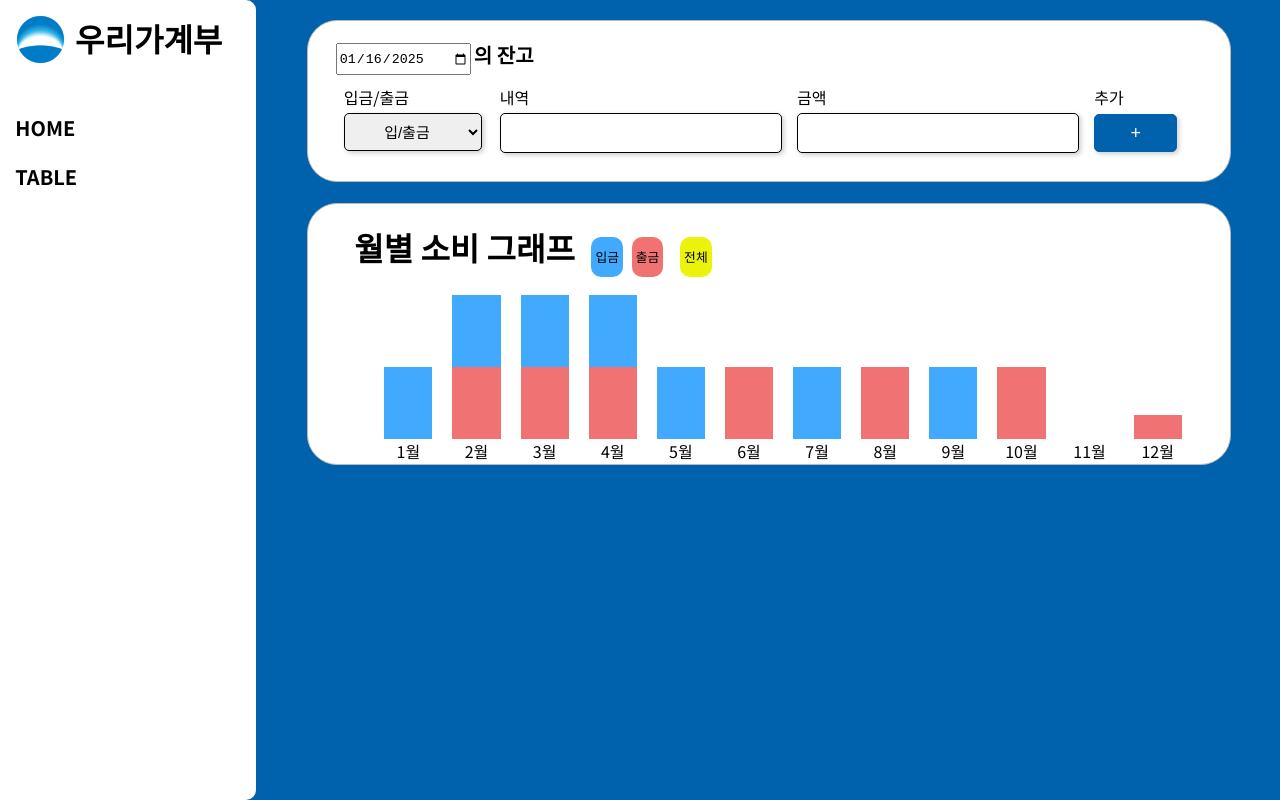
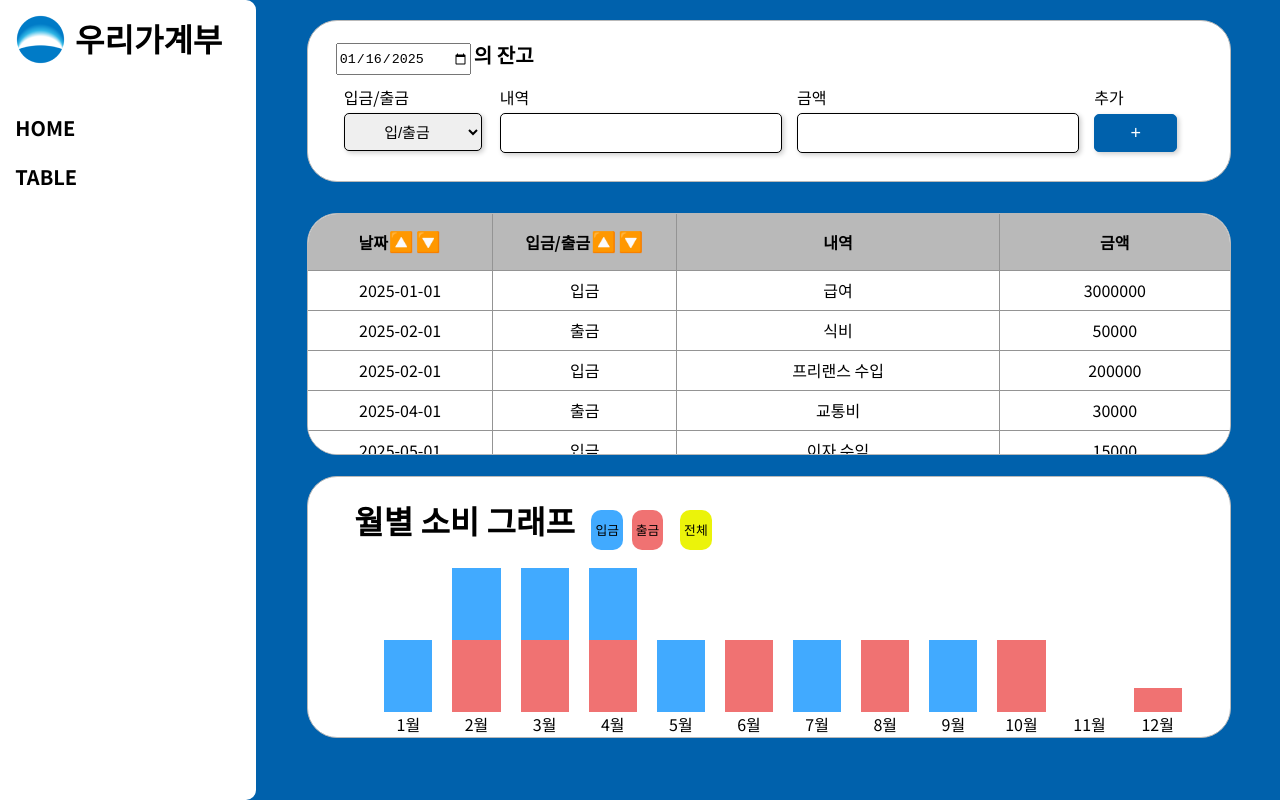
Before and after one commit to woorifisa-service-dev-4th/frontend-3rd-woori-account-book, a React (Vite) app: page / in a window 1280 px wide. Built offline with nearby package versions, Linux system fonts and the light colour scheme.

Commit message:
Feat: 테이블 기능 구현

```diff
--- a/src/App.jsx
+++ b/src/App.jsx
@@ -1,34 +1,162 @@
-import React from "react";
-import Main from "./layouts/Main";
-import DefaultLayout from "./layouts/DefaultLayout";
-import CustomTable from "./components/CustomTable";
-import Footer from "./components/footer/Footer";
-import { InputContext, InputProvider } from "./contexts/InputContext";
-import Input from "./components/input/Input"
+import React, { useState, useEffect } from "react";
+import Main from "../src/layouts/Main";
+import DefaultLayout from "../src/layouts/DefaultLayout";
+import CustomTable from "./components/table/CustomTable";
+import Footer from "../src/components/footer/Footer";
+import { InputContext, InputProvider } from "../src/contexts/InputContext";
+import Input from "../src/components/input/Input";
 
 const App = () => {
+    const [data, setData] = useState([]); // 초기 상태는 빈 배열
+    console.log(data);
+
     const dummyData = [
-        { id: 1, date: "2025-01-01", type: "입금", text: "급여", money: "3000000" },
-        { id: 2, date: "2025-02-01", type: "출금", text: "식비", money: "50000" },
-        { id: 3, date: "2025-02-01", type: "입금", text: "프리랜스 수입", money: "200000" },
-        { id: 4, date: "2025-04-01", type: "출금", text: "교통비", money: "30000" },
-        { id: 5, date: "2025-05-01", type: "입금", text: "이자 수익", money: "15000" },
-        { id: 6, date: "2025-06-01", type: "출금", text: "온라인 쇼핑", money: "70000" },
-        { id: 7, date: "2025-04-01", type: "입금", text: "상품 판매", money: "250000" },
-        { id: 8, date: "2025-08-01", type: "출금", text: "전기세", money: "40000" },
-        { id: 9, date: "2025-09-01", type: "입금", text: "기타 수입", money: "100000" },
-        { id: 10, date: "2025-10-01", type: "출금", text: "헬스장 비용", money: "50000" },
-        { id: 11, date: "2025-03-01", type: "입금", text: "세금 환급", money: "80000" },
-        { id: 12, date: "2025-12-01", type: "출금", text: "영화관람", money: "15000" },
-        { id: 13, date: "2025-01-02", type: "입금", text: "주식 배당금", money: "30000" },
-        { id: 14, date: "2025-03-02", type: "출금", text: "식료품", money: "100000" },
-        { id: 15, date: "2025-02-02", type: "입금", text: "재정상담 수입", money: "500000" },
-        { id: 16, date: "2025-04-02", type: "출금", text: "미용실", money: "20000" },
-        { id: 17, date: "2025-05-02", type: "입금", text: "기부금", money: "1000000" },
-        { id: 18, date: "2025-06-02", type: "출금", text: "외식", money: "80000" },
-        { id: 19, date: "2025-07-02", type: "입금", text: "사업 투자", money: "5000000" },
-        { id: 20, date: "2025-08-02", type: "출금", text: "렌탈비", money: "120000" },
+        {
+            id: 1,
+            date: "2025-01-01",
+            type: "입금",
+            text: "급여",
+            money: "3000000",
+        },
+        {
+            id: 2,
+            date: "2025-02-01",
+            type: "출금",
+            text: "식비",
+            money: "50000",
+        },
+        {
+            id: 3,
+            date: "2025-02-01",
+            type: "입금",
+            text: "프리랜스 수입",
+            money: "200000",
+        },
+        {
+            id: 4,
+            date: "2025-04-01",
+            type: "출금",
+            text: "교통비",
+            money: "30000",
+        },
+        {
+            id: 5,
+            date: "2025-05-01",
+            type: "입금",
+            text: "이자 수익",
+            money: "15000",
+        },
+        {
+            id: 6,
+            date: "2025-06-01",
+            type: "출금",
+            text: "온라인 쇼핑",
+            money: "70000",
+        },
+        {
+            id: 7,
+            date: "2025-04-01",
+            type: "입금",
+            text: "상품 판매",
+            money: "250000",
+        },
+        {
+            id: 8,
+            date: "2025-08-01",
+            type: "출금",
+            text: "전기세",
+            money: "40000",
+        },
+        {
+            id: 9,
+            date: "2025-09-01",
+            type: "입금",
+            text: "기타 수입",
+            money: "100000",
+        },
+        {
+            id: 10,
+            date: "2025-10-01",
+            type: "출금",
+            text: "헬스장 비용",
+            money: "50000",
+        },
+        {
+            id: 11,
+            date: "2025-03-01",
+            type: "입금",
+            text: "세금 환급",
+            money: "80000",
+        },
+        {
+            id: 12,
+            date: "2025-12-01",
+            type: "출금",
+            text: "영화관람",
+            money: "15000",
+        },
+        {
+            id: 13,
+            date: "2025-01-02",
+            type: "입금",
+            text: "주식 배당금",
+            money: "30000",
+        },
+        {
+            id: 14,
+            date: "2025-03-02",
+            type: "출금",
+            text: "식료품",
+            money: "100000",
+        },
+        {
+            id: 15,
+            date: "2025-02-02",
+            type: "입금",
+            text: "재정상담 수입",
+            money: "500000",
+        },
+        {
+            id: 16,
+            date: "2025-04-02",
+            type: "출금",
+            text: "미용실",
+            money: "20000",
+        },
+        {
+            id: 17,
+            date: "2025-05-02",
+            type: "입금",
+            text: "기부금",
+            money: "1000000",
+        },
+        {
+            id: 18,
+            date: "2025-06-02",
+            type: "출금",
+            text: "외식",
+            money: "80000",
+        },
+        {
+            id: 19,
+            date: "2025-07-02",
+            type: "입금",
+            text: "사업 투자",
+            money: "5000000",
+        },
+        {
+            id: 20,
+            date: "2025-08-02",
+            type: "출금",
+            text: "렌탈비",
+            money: "120000",
+        },
     ];
+
+    // 컴포넌트가 처음 렌더링될 때 dummyData를 설정
+    useEffect(() => {
+        setData(dummyData);
+    }, []);
 
     return (
         <>
@@ -36,11 +164,13 @@ const App = () => {
                 <InputProvider>
                     <Input />
                 </InputProvider>
-            <Footer data={dummyData}/>
+                <Main>
+                    <CustomTable data={data} />
+                </Main>
+                <Footer data={dummyData} />
             </DefaultLayout>
         </>
     );
-}
+};
 
-
-export default App
+export default App;
--- /dev/null
+++ b/src/components/table/CustomTable.jsx
@@ -0,0 +1,99 @@
+import React, { useState } from "react";
+import styles from "../../styles/customTable.module.css";
+import CustomTableRow from "../table/CustomTableRow";
+
+const CustomTable = ({ data }) => {
+    const [sortedData, setSortedData] = useState(data); // 초기값은 data로 설정
+    const [isSorted, setIsSorted] = useState(false); // 정렬 여부를 추적하는 상태
+
+    // 공통 정렬 함수
+    const sortTable = (column, isAscending, isDateSort = false) => {
+        const sortedRows = [...data].sort((rowA, rowB) => {
+            let valueA = rowA[column];
+            let valueB = rowB[column];
+
+            if (isDateSort) {
+                // 날짜 데이터의 경우 Date 객체로 변환하여 비교
+                valueA = new Date(valueA);
+                valueB = new Date(valueB);
+            }
+
+            // 오름차순 / 내림차순 비교
+            if (isAscending) {
+                return valueA < valueB ? -1 : valueA > valueB ? 1 : 0;
+            } else {
+                return valueA < valueB ? 1 : valueA > valueB ? -1 : 0;
+            }
+        });
+
+        setSortedData(sortedRows); // 정렬된 데이터로 업데이트
+        setIsSorted(true); // 정렬 상태를 true로 변경
+    };
+
+    // 버튼을 누르지 않으면 원본 데이터로 돌아가도록 하는 함수
+    const resetData = () => {
+        setSortedData(data); // 원본 데이터로 복구
+        setIsSorted(false); // 정렬 상태를 false로 설정
+    };
+
+    return (
+        <main className={styles.layout_main}>
+            <div className={styles.layout_table}>
+                <table className={styles.container_table}>
+                    <thead>
+                        <tr className={styles.container_table_row}>
+                            <td className={styles.layout_date}>
+                                날짜
+                                <button
+                                    className={styles.dateAscBtn}
+                                    onClick={() =>
+                                        sortTable("date", true, true)
+                                    }
+                                >
+                                    🔼
+                                </button>
+                                <button
+                                    className={styles.dateDescBtn}
+                                    onClick={() =>
+                                        sortTable("date", false, true)
+                                    }
+                                >
+                                    🔽
+                                </button>
+                            </td>
+                            <td className={styles.layout_type}>
+                                입금/출금
+                                <button
+                                    className={styles.typeAscBtn}
+                                    onClick={() =>
+                                        sortTable("type", true, false)
+                                    }
+                                >
+                                    🔼
+                                </button>
+                                <button
+                                    className={styles.typeDescBtn}
+                                    onClick={() =>
+                                        sortTable("type", false, false)
+                                    }
+                                >
+                                    🔽
+                                </button>
+                            </td>
+                            <td className={styles.layout_text}>내역</td>
+                            <td className={styles.layout_money}>금액</td>
+                        </tr>
+                    </thead>
+                    <tbody>
+                        {/* 정렬된 데이터가 있으면 정렬된 데이터 사용, 아니면 원본 데이터 사용 */}
+                        {(isSorted ? sortedData : data).map((data) => (
+                            <CustomTableRow key={data.id} data={data} />
+                        ))}
+                    </tbody>
+                </table>
+            </div>
+        </main>
+    );
+};
+
+export default CustomTable;
--- /dev/null
+++ b/src/components/table/CustomTableRow.jsx
@@ -0,0 +1,19 @@
+import React from "react";
+import styles from "../../styles/customTableRow.module.css";
+
+const CustomTableRow = ({ data }) => {
+    // console.log(data);
+
+    return (
+        <>
+            <tr className={styles.container_table_contents}>
+                <td>{data.date}</td>
+                <td>{data.type}</td>
+                <td>{data.text}</td>
+                <td>{data.money}</td>
+            </tr>
+        </>
+    );
+};
+
+export default CustomTableRow;
--- /dev/null
+++ b/src/styles/customTable.module.css
@@ -0,0 +1,106 @@
+/* 표 부분 css */
+.layout_main {
+    border: 1px solid #b9b9b9;
+    background-color: white;
+    border-radius: 30px;
+    overflow: hidden;
+    width: 90%;
+    height: 35%;
+    margin-top: 3%;
+    margin-left: 5%;
+}
+
+.layout_table {
+    width: 100%;
+    height: 30vh;
+    overflow-y: scroll;
+}
+
+table {
+    border-spacing: 0px;
+    border-radius: 30px;
+}
+
+.container_table {
+    border-style: hidden;
+    border-collapse: collapse;
+    width: 100%;
+    height: 100%;
+    text-align: center;
+}
+
+.container_table_row {
+    background-color: #b9b9b9;
+    border: 1px solid #b9b9b9;
+    font-weight: bold;
+    height: 7vh;
+}
+
+/* 정렬 버튼 디자인 */
+/* 버튼 기본 스타일 */
+.dateAscBtn,
+.dateDescBtn,
+.typeAscBtn,
+.typeDescBtn {
+    background: none; /* 배경 제거 */
+    border: none; /* 테두리 제거 */
+    color: #333; /* 이모지 색상 */
+    font-size: 20px; /*이모지 크기 */
+    cursor: pointer; /* 클릭 가능한 커서 */
+    padding: 1px; /* 클릭 영역 확보 */
+    transition: transform 0.2s, color 0.3s; /* 애니메이션 효과 */
+}
+
+/* 마우스를 올렸을 때 */
+.dateAscBtn:hover,
+.dateDescBtn:hover,
+.typeAscBtn:hover,
+.typeDescBtn:hover {
+    color: #007bff; /* 이모지 색상 변경 (파란색) */
+    transform: scale(1.2); /* 크기 살짝 확대 */
+}
+
+/* 클릭했을 때 */
+.date-asc-btn:active,
+.date-desc-btn:active,
+.typeAscBtn:active,
+.typeDescBtn:active {
+    transform: scale(1.1); /* 크기 약간 축소 */
+    color: #0056b3; /* 색상 더 어둡게 */
+}
+
+/* 테이블 셀 스타일 */
+th {
+    position: relative; /* 버튼 위치 조정을 위한 기준점 */
+    text-align: center; /* 텍스트 가운데 정렬 */
+    vertical-align: middle; /* 텍스트 수직 정렬 */
+    padding: 10px; /* 셀 간격 */
+}
+
+/* 화면 크기에 따라 버튼 크기 조정 (반응형) */
+@media (max-width: 768px) {
+    button {
+        padding: 8px 12px;
+        font-size: 12px;
+    }
+}
+
+.layout_date {
+    width: 20%;
+}
+
+.layout_type {
+    width: 20%;
+}
+
+.layout_text {
+    width: 35%;
+}
+
+.layout_money {
+    width: 35%;
+}
+
+.container_table_row td {
+    border: 1px solid #949494;
+}
--- /dev/null
+++ b/src/styles/customTableRow.module.css
@@ -0,0 +1,10 @@
+.container_table_contents {
+    border: 1px solid #b9b9b9;
+    border-collapse: collapse;
+    background-color: white;
+    height: 5vh;
+}
+
+.container_table_contents td {
+    border: 1px solid #949494;
+}
```
Also changed, not shown: src/components/CustomTable.jsx (deleted, +0 -14 lines). Lines whose indentation alone changed are shown as unchanged.
